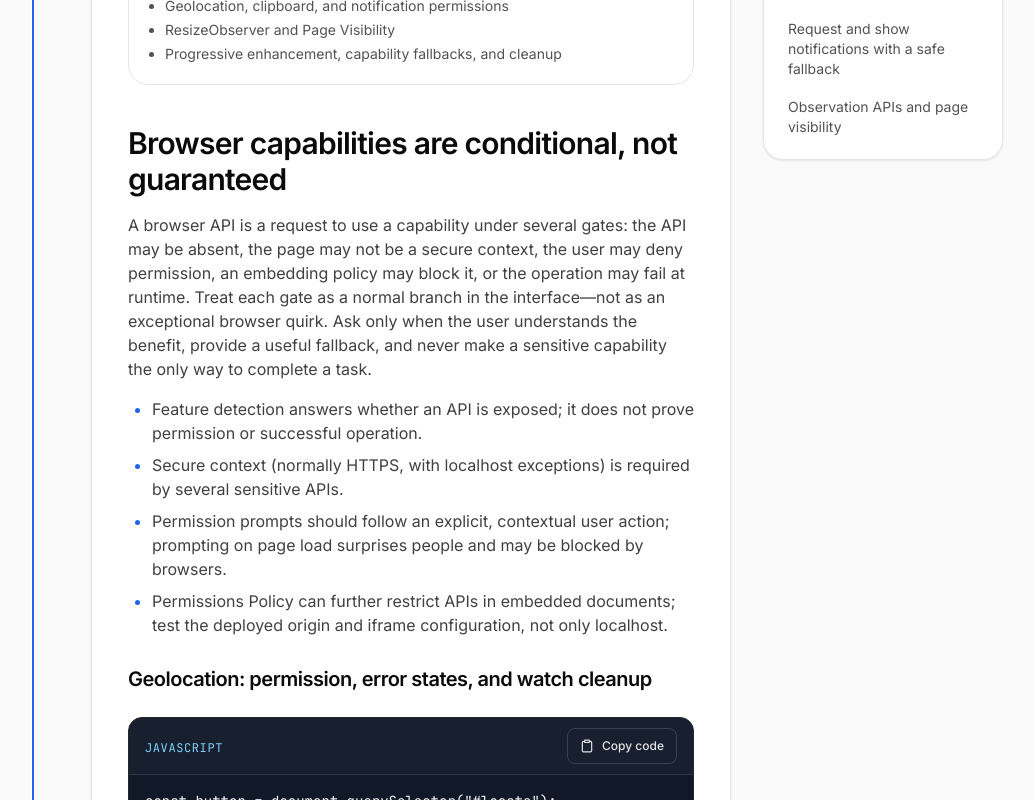
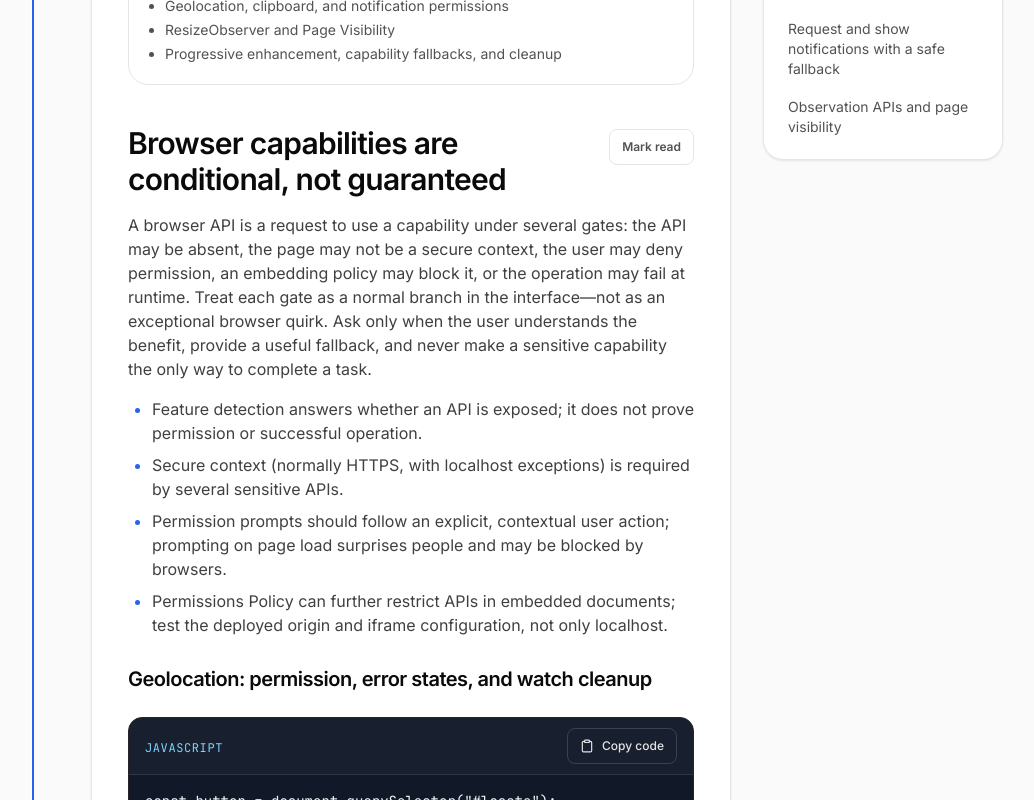
Before and after one commit to Mardakhay/interactive-guides, a React (Vite) app: page /en/structured-lessons/browser.capability-apis in a window 1280 px wide. Shown: the part 1000-1800 px from the top of the page, without its empty margins (221-1255 px from the left). Built offline with nearby package versions, Linux system fonts and the light colour scheme.

Commit message:
feat(lesson-reader): persist section read markers

```diff
--- a/src/features/structured-lesson/StructuredLessonRenderer.tsx
+++ b/src/features/structured-lesson/StructuredLessonRenderer.tsx
@@ -93,6 +93,46 @@ function CodePanel({
         <code className="font-mono">{code}</code>
       </pre>
     </figure>
+  );
+}
+
+function SectionHeading({
+  block,
+  lessonId,
+  locale,
+}: {
+  block: Extract<LessonContentBlock, { type: 'heading' }>;
+  lessonId: string;
+  locale: SupportedLocale;
+}) {
+  const isRead = useStructuredLearningStore((state) =>
+    state.sectionProgress[lessonId]?.completedBlockIds.includes(block.id) ?? false,
+  );
+  const setSectionComplete = useStructuredLearningStore((state) => state.setSectionComplete);
+  const readLabel = locale === 'ru' ? 'Отметить раздел прочитанным' : 'Mark section read';
+  const unreadLabel = locale === 'ru' ? 'Снять отметку о прочтении' : 'Mark section unread';
+  const visibleLabel = isRead
+    ? (locale === 'ru' ? 'Прочитан' : 'Read')
+    : (locale === 'ru' ? 'Отметить прочитанным' : 'Mark read');
+
+  return (
+    <div className="mb-3 mt-10 flex flex-col gap-2 scroll-mt-24 sm:flex-row sm:items-start sm:justify-between">
+      <h2 id={block.id} className="min-w-0 text-2xl font-semibold tracking-tight text-neutral-950 sm:text-3xl">
+        {block.text}
+      </h2>
+      <button
+        type="button"
+        aria-pressed={isRead}
+        aria-label={`${isRead ? unreadLabel : readLabel}: ${block.text}`}
+        onClick={() => setSectionComplete(lessonId, block.id, !isRead)}
+        className={`inline-flex min-h-9 shrink-0 items-center justify-center gap-2 self-start rounded-lg border px-3 py-2 text-xs font-semibold transition focus-visible:outline-2 focus-visible:outline-offset-2 focus-visible:outline-primary-700 sm:mt-1 ${isRead
+          ? 'border-emerald-200 bg-emerald-50 text-emerald-800 hover:bg-emerald-100'
+          : 'border-neutral-200 bg-white text-neutral-600 hover:border-primary-300 hover:text-primary-700'}`}
+      >
+        {isRead ? <Check className="h-3.5 w-3.5" aria-hidden="true" /> : null}
+        {visibleLabel}
+      </button>
+    </div>
   );
 }
 
@@ -386,7 +426,7 @@ function CodingExercise({
 function renderBlock(block: LessonContentBlock, locale: SupportedLocale, lessonId: string) {
   switch (block.type) {
     case 'heading':
-      if (block.level === 2) return <h2 key={block.id} id={block.id} className="mb-3 mt-10 scroll-mt-24 text-2xl font-semibold tracking-tight text-neutral-950 sm:text-3xl">{block.text}</h2>;
+      if (block.level === 2) return <SectionHeading key={block.id} block={block} lessonId={lessonId} locale={locale} />;
       if (block.level === 3) return <h3 key={block.id} id={block.id} className="mb-3 mt-7 scroll-mt-24 text-xl font-semibold tracking-tight text-neutral-950">{block.text}</h3>;
       return <h4 key={block.id} id={block.id} className="mb-2 mt-6 scroll-mt-24 text-lg font-semibold text-neutral-950">{block.text}</h4>;
     case 'paragraph':
```
Also changed, not shown: 2 other files (tests, documents, lock files or other folders).
